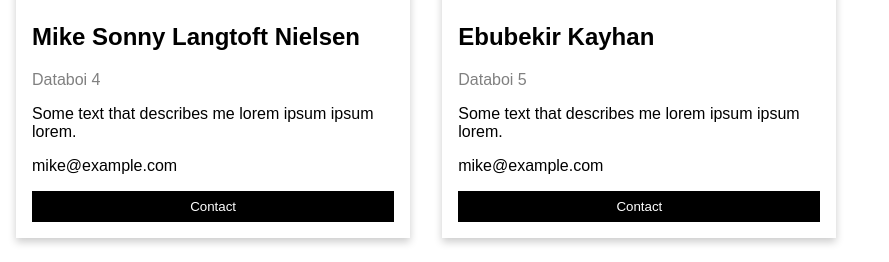
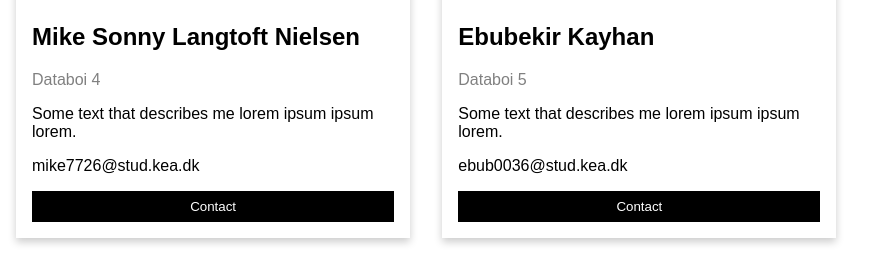
Before and after one commit to MalikKtK/ProjektObligatorisk, a Spring Boot app: page /about in a window 1280 px wide. Shown: the part 1187-1449 px from the top of the page, without its empty margins (0-889 px from the left). Run offline with Spring Boot 4, Linux system fonts and the light colour scheme.

Commit message:
updated mails

```diff
--- a/src/main/resources/templates/Home/About.html
+++ b/src/main/resources/templates/Home/About.html
@@ -43,7 +43,7 @@
         <h2>Daniel Alexander Dam</h2>
         <p class="title">Databoi 2</p>
         <p>Some text that describes me lorem ipsum ipsum lorem.</p>
-        <p>mike@example.com</p>
+        <p>dani36i9@stud.kea.dk</p>
         <p><button class="button">Contact</button></p>
       </div>
     </div>
@@ -56,7 +56,7 @@
         <h2>Malik Kütük</h2>
         <p class="title">Databoi 3</p>
         <p>Some text that describes me lorem ipsum ipsum lorem.</p>
-        <p>john@example.com</p>
+        <p>mali0237@stud.kea.dk</p>
         <p><button class="button">Contact</button></p>
       </div>
     </div>
@@ -69,7 +69,7 @@
         <h2>Mike Sonny Langtoft Nielsen</h2>
         <p class="title">Databoi 4</p>
         <p>Some text that describes me lorem ipsum ipsum lorem.</p>
-        <p>mike@example.com</p>
+        <p>mike7726@stud.kea.dk</p>
         <p><button class="button">Contact</button></p>
       </div>
     </div>
@@ -82,7 +82,7 @@
         <h2>Ebubekir Kayhan</h2>
         <p class="title">Databoi 5</p>
         <p>Some text that describes me lorem ipsum ipsum lorem.</p>
-        <p>mike@example.com</p>
+        <p>ebub0036@stud.kea.dk</p>
         <p><button class="button">Contact</button></p>
       </div>
     </div>
```
